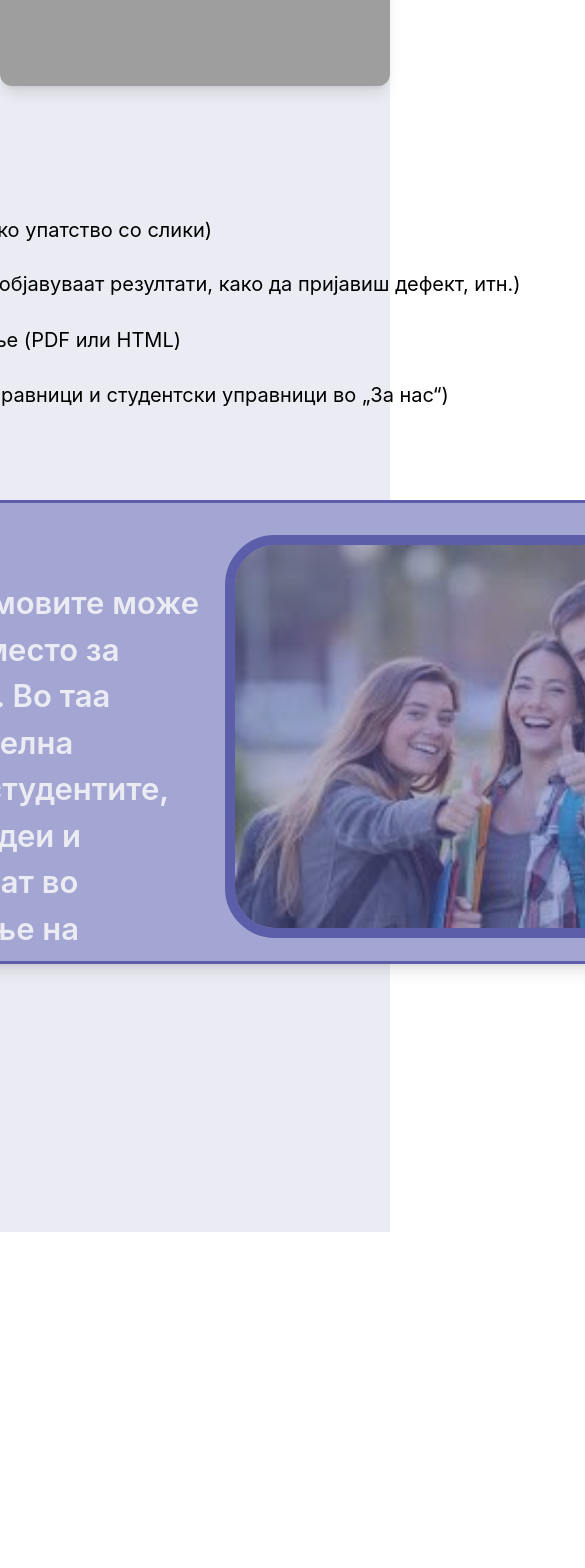
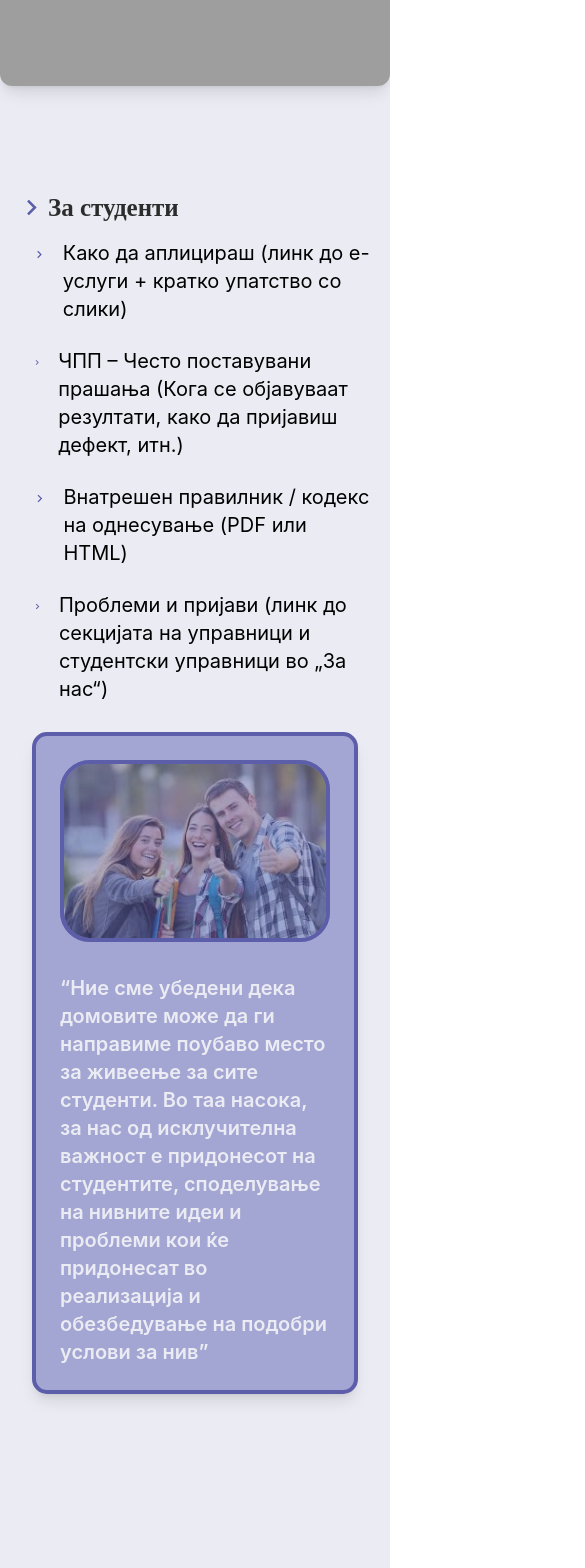
Before and after one commit to andrejstanoev/dsd_project, a React (Vite) app: page / in a window 390 px wide. Shown: the part 750-2318 px from the top of the page, 585 px wide, since content can reach past the window. Before the commit the page ends 1982 px from the top, so only its background shows below. Built offline with nearby package versions, Linux system fonts and the light colour scheme; grey boxes are pictures that could not be loaded.

Commit message:
Responsive Student Section

```diff
--- a/src/Pages/HomePage.jsx
+++ b/src/Pages/HomePage.jsx
@@ -1,6 +1,7 @@
 import NavBar from "../components/NavBar.jsx";
 import HomepageMain from "../components/HomepageMain.jsx";
 import StudentsSectionHP from "../components/StudentsSectionHP.jsx";
+import Footer from "../components/Footer.jsx";
 
 export default function HomePage(){
     return (
@@ -8,6 +9,7 @@ export default function HomePage(){
             <NavBar/>
             <HomepageMain/>
             <StudentsSectionHP/>
+            <Footer/>
 
 
 
--- /dev/null
+++ b/src/components/Footer.jsx
@@ -0,0 +1,12 @@
+import React from "react";
+
+const Footer = () => {
+   return(
+       <main>
+
+       </main>
+   );
+
+}
+
+export default Footer;
--- a/src/components/StudentsSectionHP.jsx
+++ b/src/components/StudentsSectionHP.jsx
@@ -3,14 +3,17 @@ import React from "react";
 const StudentsSectionHP = () => {
     return (
         <main className="bg-[#ebecf3] min-h-screen flex flex-col items-center py-8">
-        <div className="w-[1440px] h-[950px] top-[-90px] relative">
-            {/* Горната секција - За студенти */}
-            <div className="relative w-full max-w-full sm:max-w-[calc(100vw-8rem)] 2xl:h-[720px] h-[520px] mx-auto overflow-hidden rounded-xl">
-                {/* Икони (линиите) */}
+            <div className="w-full max-w-screen-xl mx-auto px-4 py-8 relative top-[-90px] relative">
+                {/* Prva sekcija -0 za Studenti lista */}
+                <div
+                    className="relative w-full max-w-full sm:max-w-[calc(100vw-8rem)] 2xl:h-[720px] h-[520px] mx-auto overflow-hidden rounded-xl sm:430px">
+                    {/*  */}
 
 
-                {/* Наслов и текстови */}
-                <div>
+                    {/* Za Studenti lista */}
+                    <div className="flex flex-col sm:text-l">
+                        <div className=""
+                        >
 
                             <svg xmlns="http://www.w3.org/2000/svg" width="31" height="31" viewBox="0 0 24 24">
                                 <path fill="#5c5eaa" d="M8.59 16.58L13.17 12L8.59 7.41L10 6l6 6l-6 6z"/>
@@ -22,70 +25,70 @@ const StudentsSectionHP = () => {
                                 За студенти
                             </div>
                         </div>
-                <div>
-
-                    <svg xmlns="http://www.w3.org/2000/svg" width="31" height="31" viewBox="0 0 24 24"
-                         className="mt-6 ml-10">
+                        <div className="flex flex-col gap-6 mt-4 ml-4">
+                            <div className="flex items-start gap-4">
+                                <svg xmlns="http://www.w3.org/2000/svg" width="31" height="31" viewBox="0 0 24 24">
                                     <path fill="#5c5eaa" d="M8.59 16.58L13.17 12L8.59 7.41L10 6l6 6l-6 6z"/>
                                 </svg>
-                    <div className="left-[81px] top-[56px] absolute text-black text-xl font-normal font-['Inter']">
+                                <span className="text-black text-xl font-normal font-['Inter']">
       Како да аплицираш (линк до е-услуги + кратко упатство со слики)
+    </span>
                             </div>
-                </div>
-                <div>
-
-                    <svg xmlns="http://www.w3.org/2000/svg" width="31" height="31" viewBox="0 0 24 24"
-                         className="mt-6 ml-10"
-                    >
+                            <div className="flex items-start gap-4">
+                                <svg xmlns="http://www.w3.org/2000/svg" width="31" height="31" viewBox="0 0 24 24">
                                     <path fill="#5c5eaa" d="M8.59 16.58L13.17 12L8.59 7.41L10 6l6 6l-6 6z"/>
                                 </svg>
-                    <div className="left-[81px] top-[110px] absolute text-black text-xl font-normal font-['Inter']">
+                                <span className="text-black text-xl font-normal font-['Inter']">
       ЧПП – Често поставувани прашања (Кога се објавуваат резултати, како да пријавиш дефект, итн.)
+    </span>
                             </div>
-                </div>
-                <div>
-
-                    <svg xmlns="http://www.w3.org/2000/svg" width="31" height="31" viewBox="0 0 24 24"
-                         className="mt-6 ml-10"
-                    >
+                            <div className="flex items-start gap-4">
+                                <svg xmlns="http://www.w3.org/2000/svg" width="31" height="31" viewBox="0 0 24 24">
                                     <path fill="#5c5eaa" d="M8.59 16.58L13.17 12L8.59 7.41L10 6l6 6l-6 6z"/>
                                 </svg>
-                    <div className="left-[81px] top-[166px] absolute text-black text-xl font-normal font-['Inter']">
+                                <span className="text-black text-xl font-normal font-['Inter']">
       Внатрешен правилник / кодекс на однесување (PDF или HTML)
+    </span>
                             </div>
-                </div>
-                <div>
-
-                    <svg xmlns="http://www.w3.org/2000/svg" width="31" height="31" viewBox="0 0 24 24"
-                   className="mt-6 ml-10"
-                    >
+                            <div className="flex items-start gap-4">
+                                <svg xmlns="http://www.w3.org/2000/svg" width="31" height="31" viewBox="0 0 24 24">
                                     <path fill="#5c5eaa" d="M8.59 16.58L13.17 12L8.59 7.41L10 6l6 6l-6 6z"/>
                                 </svg>
-                    <div className="left-[81px] top-[221px] absolute text-black text-xl font-normal font-['Inter']">
+                                <span className="text-black text-xl font-normal font-['Inter']">
       Проблеми и пријави (линк до секцијата на управници и студентски управници во „За нас“)
-                    </div>
+    </span>
                             </div>
                         </div>
 
-            {/* Долната секција - Цитат и слика */}
-            <div className="w-[1440px] h-[464px] absolute top-[340px] left-0">
-                <div
-                    className="relative w-full max-w-full sm:max-w-[calc(100vw-8rem)] 2xl:h-[720px] h-[520px] mx-auto overflow-hidden rounded-xl shadow-lg h-full absolute bg-[#a3a5d2] rounded-[15px] border-[3px] border-[#5c5eaa]" />
-
-                <div className="w-[624px] h-[362px] left-[105px] top-[80px] absolute text-[#ebecf3] text-[31px] font-semibold font-['Inter']">
-                    “Ние сме убедени дека домовите може да ги направиме поубаво место за живеење за сите студенти. Во таа насока, за
-                    нас од исклучителна важност е придонесот на студентите, споделување на нивните идеи и проблеми кои ќе
-                    придонесат во реализација и обезбедување на подобри услови за нив”
+                    </div>
                 </div>
 
+                {/* Sekcija- citat i slika */}
+                <div className="w-full px-4 py-5">
+                    <div
+                        className="mx-auto max-w-7xl bg-[#a3a5d2] border-4 border-[#5c5eaa] rounded-[15px] shadow-lg p-6 md:p-12 flex flex-col-reverse md:flex-row items-center gap-8">
+
+                        {/* Citat */}
+                        <div className="text-[#ebecf3] text-xl md:text-2xl font-semibold font-['Inter'] md:w-1/2">
+                            “Ние сме убедени дека домовите може да ги направиме поубаво место за живеење за сите
+                            студенти. Во таа насока, за нас од исклучителна важност е придонесот на студентите,
+                            споделување на нивните идеи и проблеми кои ќе придонесат во реализација и обезбедување на
+                            подобри услови за нив”
+                        </div>
+
+                        {/* slika del */}
+                        <div className="relative md:w-1/2 w-full">
                             <img
-                    className="w-[605.60px] h-[403px] left-[750px] top-[35px] absolute rounded-[50px] border-[10px] border-[#5c5eaa]"
                                 src="src/images/studenti.png"
                                 alt="Студенти"
+                                className="w-full h-auto rounded-[30px] border-4 md:border-[10px] border-[#5c5eaa]"
                             />
+                            <div className="absolute inset-0 bg-[#5c5eaa]/50 rounded-[30px]"/>
+                        </div>
 
-                <div className="w-[584px] h-96 left-[759px] top-[45px] absolute bg-[#5c5eaa]/50 rounded-[30px]" />
                     </div>
+                </div>
+
             </div>
         </main>
     );
```
Lines whose indentation alone changed are shown as unchanged.
